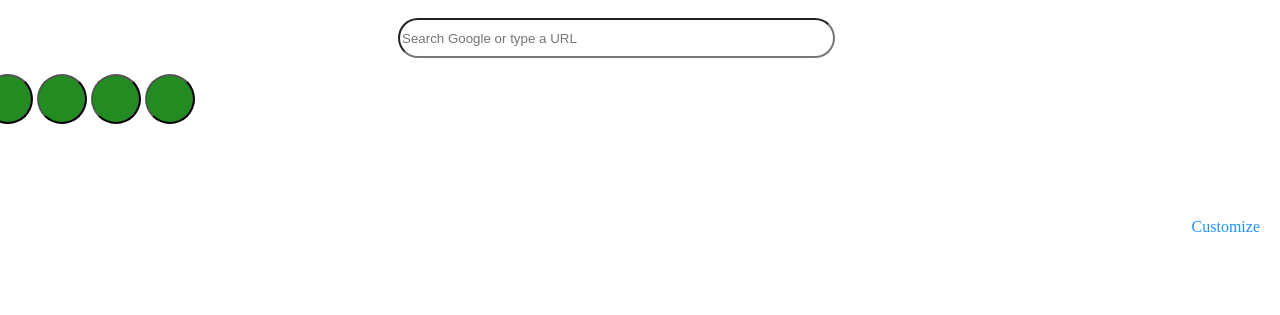
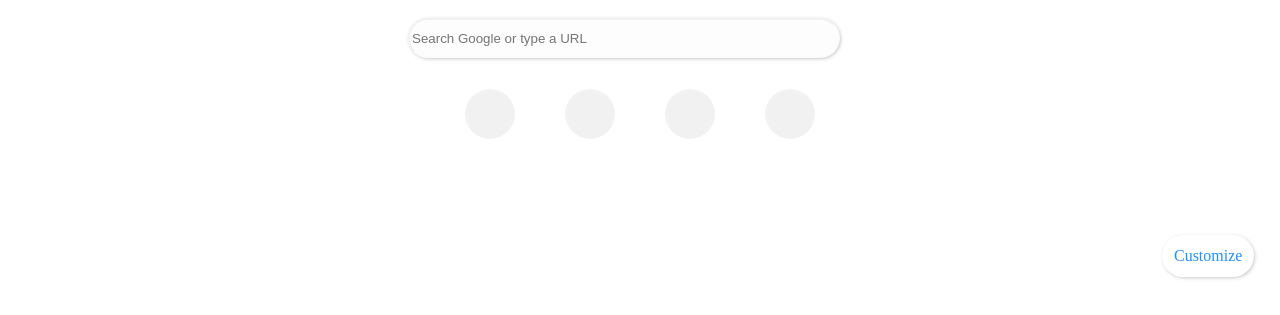
Before and after one commit to SturgeonMan/google-homepage, a plain HTML site: page index.html in a window 1280 px wide. Shown: the part 485-800 px from the top of the page. Drawn offline with Linux system fonts and the light colour scheme.

Commit message:
index.html

```diff
--- a/index.html
+++ b/index.html
@@ -4,14 +4,17 @@
     padding-left: 470px;
     }
     .search-bar {
+    box-shadow: 1px 1px 5px -2px gray;
+    outline-style: none;
     width: 50%;
+    border-color: rgba(233, 231, 231, 0.1);
     border-radius: 20202020202px;
     height: 40px;
-    outline: none
-
+    background: rgba(233, 231, 231, 0.1);
     }
     .search-bar-position {
-        padding-left: 390px;
+        padding-left: 400px;
+        border: rgba(red, green, blue, .01);
     }
 
     ul {
@@ -35,22 +38,30 @@
         padding-top: 30px;
     }
     .customize-box {
+        outline-style: none;
         color: dodgerblue;
-        padding-top: 100%;
+        box-shadow: 1px 1px 5px -2px gray;
+        border-radius: 20202020px;
+        position: absolute;
+        top: 90%;
+        right: 2%;
     }
     .short-cut-1 {
         height: 50px;
         width: 50px;
+        border-color: rgba(233, 231, 231, 0.1);
         border-radius: 100%;
-        background-color: forestgreen;
+        background-color:darkgrey;
         outline: none;
-        position: center;
-        left: 50%;
-        transform: translateX(-50%);
+        margin: 25px;
+        margin-top: 10px;
+        opacity: .15;
     }
     .flex-shortcut {
-        display: -webkit-box;
-        box-orient: horizontal;
+        display: flex;
+        flex-direction: row;
+        justify-content: center;
+        padding: 5px;
     }
 
 </style>
@@ -71,11 +82,11 @@
     <input class="search-bar" type="text" placeholder="Search Google or type a URL">
     </form>
 </div>
-<div class:"flex-shortcut">
-         <button type="button" class="short-cut-1"></button> </li>
-         <button type="button" class="short-cut-1"></button> </li>
-         <button type="button" class="short-cut-1"></button> </li>
-         <button type="button" class="short-cut-1"></button> </li>
+<div class="flex-shortcut">
+         <button type="button" class="short-cut-1"></button>
+         <button type="button" class="short-cut-1"></button>
+         <button type="button" class="short-cut-1"></button>
+         <button type="button" class="short-cut-1"></button>
     </div>
 </body>
 <footer>
```
